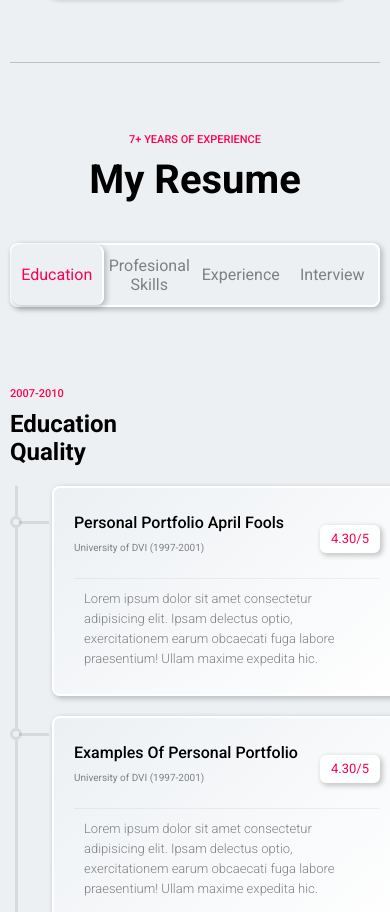
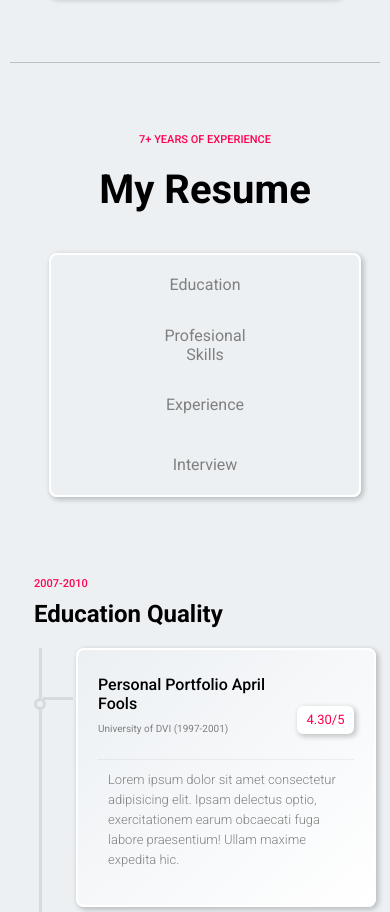
Before and after one commit to agostomalino/ux-portfolio, a plain HTML site: page index.html in a window 390 px wide. Shown: the part 4381-5293 px from the top of the page. Drawn offline with nearby package versions, Linux system fonts and the light colour scheme.

Commit message:
changes added to the responsive style

```diff
--- a/mediaquearys.css
+++ b/mediaquearys.css
@@ -10,7 +10,7 @@
     .portfolio-card{
         width: 40%;
     }
-    /* RESUME SECTION */
+
 
     article.resume-card {
         width: auto;
@@ -37,6 +37,7 @@
     body{
         height: auto;
         max-width: 767px;
+        width: 100vw;
         overflow: auto;
         margin: 0;
         width: 100vw;
@@ -85,14 +86,44 @@
 
     /* resume */
     #resume{
-        height: 220vh;
+        height: 270vh;
+        width: 100vw;
+        display: flex;
+        flex-direction: column;
+        align-items: center;
     }
+    .submenu-resume-section{
+        flex-direction: column;
+        width: 80vw;
+    }
+    .submenu-resume-item:hover{
+    width: 100%;
+    }
+
     .container-resume-articles{
         flex-direction: column;
+        align-items: center;
     }
 
+    .column{
+        width: 100%;
+    }
     .resume-card{
-        width: 350px;
+        width: 300px;
+        height: auto;
+    }
+    .stick{
+        height: 260px;
+    }
+    .container-lstick{
+        height: 255px;
+    }
+    .little-stick{
+        position: relative;
+        top:49px;
+    }
+    .first-stick{
+        height: 50px;
     }
 
     /* blog */
--- a/style.css
+++ b/style.css
@@ -298,11 +298,12 @@ h5{
     align-items: center;
     justify-content: center;
 }
-#smenu-resume-firstitem{
+.submenu-resume-item:hover{
     border-radius: 8px;
     border-right: 2px solid white;
     box-shadow: var(--bx-shadow);
     color: var(--color-red);
+
 }
 
 .container-resume-articles{
```
